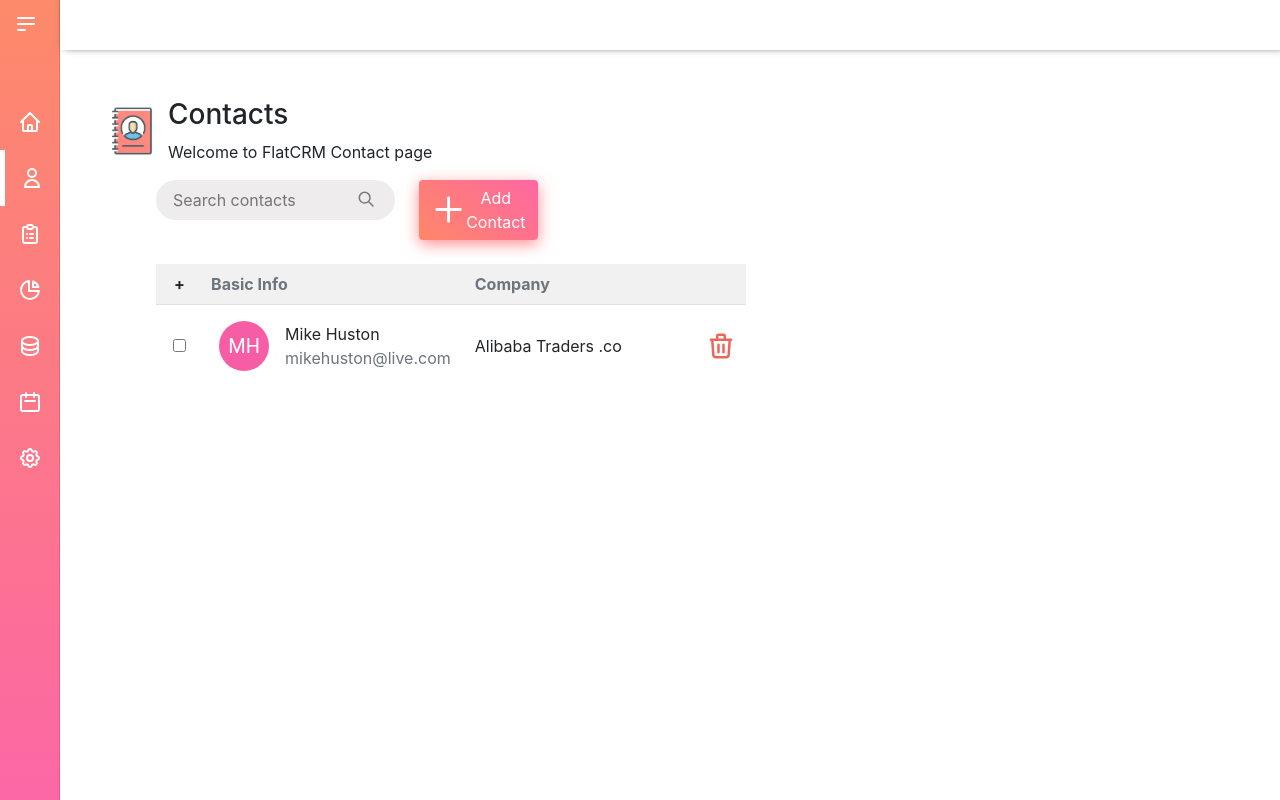
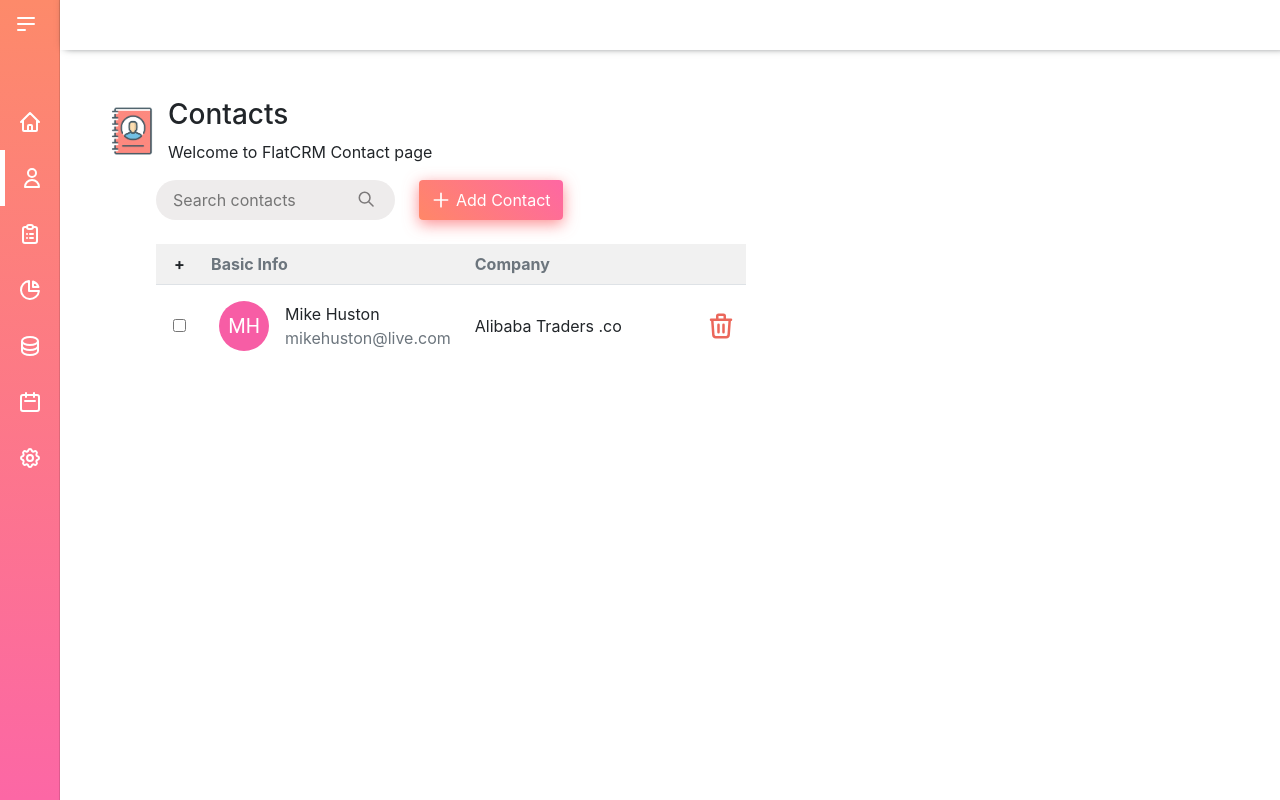
Before and after one commit to vishal-rathod-07/Contact-List-App, a React (Create React App) app: page / in a window 1280 px wide. Built offline with nearby package versions, Linux system fonts and the light colour scheme.

Commit message:
Refactor: class names replaced

```diff
--- a/src/components/ContactButton/ContactButton.js
+++ b/src/components/ContactButton/ContactButton.js
@@ -24,9 +24,9 @@ const ContactButton = ({
         className='custom-btn'
       >
         {btnIcon === 'pencil' ? (
-          <PencilIcon className='edit-icon align-middle' />
+          <PencilIcon className='custom-btn-icon align-middle' />
         ) : btnIcon === 'plus' ? (
-          <PlusIcon className='edit-icon align-middle' />
+          <PlusIcon className='custom-btn-icon align-middle' />
         ) : null}
         {btnText}
       </Button>
```
